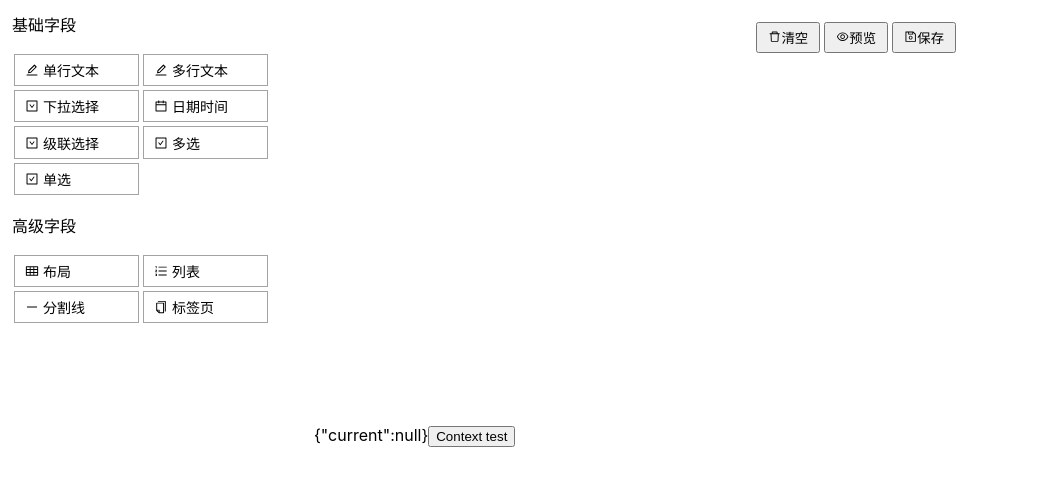
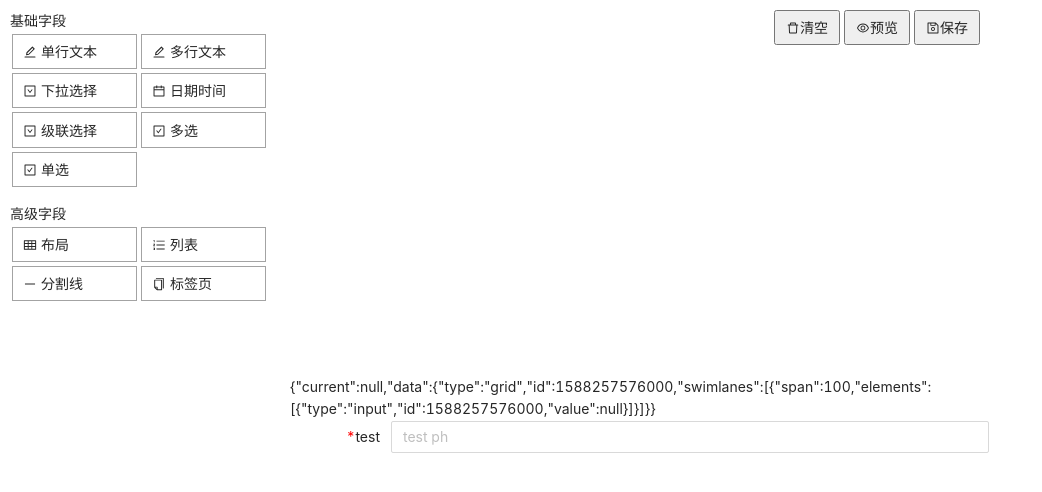
Before and after one commit to joyceworks/dynamic-form-react, a React (Create React App) app: page / in a window 1280 px wide. Shown: the top 492 px of the page, without its empty margins (0-1042 px from the left). Built offline with nearby package versions, Linux system fonts and the light colour scheme.

Commit message:
feat: data context

```diff
--- a/package.json
+++ b/package.json
@@ -6,10 +6,12 @@
     "@testing-library/jest-dom": "^4.2.4",
     "@testing-library/react": "^9.3.2",
     "@testing-library/user-event": "^7.1.2",
+    "@types/antd": "^1.0.0",
     "@types/jest": "^25.2.1",
     "@types/node": "^13.13.4",
     "@types/react": "^16.9.34",
     "@types/react-dom": "^16.9.7",
+    "antd": "^4.2.0",
     "react": "^16.13.1",
     "react-dom": "^16.13.1",
     "react-icons": "^3.10.0",
--- a/src/App.css
+++ b/src/App.css
@@ -1,3 +1,5 @@
+@import '~antd/dist/antd.css';
+
 .App {
   text-align: center;
 }
--- a/src/components/Cell/index.tsx
+++ b/src/components/Cell/index.tsx
@@ -1,15 +1,37 @@
 import React, {useContext} from "react";
+import Element from '../../schemas/Element';
 import {DynamicFormContext} from "../DynamicForm";
+import {Input} from "antd";
+import {FormGroup} from "../FormGroup";
 
 interface CellProps {
+    element: Element;
 }
 
-export const Cell = function (props: CellProps) {
+export const Cell = function ({element}: CellProps) {
     const dispatch = useContext(DynamicFormContext);
     return <>
-        <button onClick={() => dispatch({
-            type: 'SET_CURRENT',
-            element: 'Hi'
-        })}>Context test</button>
+        <FormGroup required={element.required} warning={element.warning} layout={element.layout}
+                   warningable={element.warningable}
+                   label={
+                       element.labeled ?
+                           <label title={element.label}>{element.label}</label> : <></>
+                   }
+                   element={
+                       <Input value={element.value} placeholder={element.placeholder}
+                              onChange={(event) => {
+                                  dispatch({
+                                      type: 'SET_VALUE',
+                                      value: event.currentTarget.value
+                                  });
+                              }}
+                       />
+                   }
+        />
+        {/*<button onClick={() => dispatch({*/}
+        {/*    type: 'SET_CURRENT',*/}
+        {/*    element: 'Hi'*/}
+        {/*})}>Context test*/}
+        {/*</button>*/}
     </>;
 }
--- a/src/components/DynamicForm/index.tsx
+++ b/src/components/DynamicForm/index.tsx
@@ -1,5 +1,4 @@
 import React, {useReducer} from "react";
-import {act} from "react-dom/test-utils";
 import {Cell} from "../Cell";
 
 interface DynamicFormProps {
@@ -7,21 +6,46 @@ interface DynamicFormProps {
 
 export const DynamicFormContext = React.createContext<any>(null);
 
+const data = {
+    current: null,
+    data: {
+        type: 'grid',
+        id: new Date().getTime(),
+        swimlanes: [{
+            span: 100, elements: [
+                {
+                    type: 'input',
+                    id: new Date().getTime(),
+                    value: null
+                }
+            ]
+        }]
+    }
+};
+
 export const DynamicForm = function (props: DynamicFormProps) {
     const [state, dispatch] = useReducer(function (state: any, action: any) {
         switch (action.type) {
             case 'SET_CURRENT':
-                return {...state, current: action.element}
+                return {...state, current: action.element};
+            case 'SET_VALUE':
+                state.data.swimlanes[0].elements[0].value = action.value;
+                return {...state}
             default:
                 return state;
         }
-    }, {
-        current: null
-    });
+    }, data);
     return <DynamicFormContext.Provider value={dispatch}>
         <>
             <span>{JSON.stringify(state)}</span>
-            <Cell/>
+            <Cell element={{
+                value: data.data.swimlanes[0].elements[0].value,
+                labeled: true,
+                label: 'test',
+                required: true,
+                placeholder: 'test ph',
+                warningable: true
+            }}/>
         </>
     </DynamicFormContext.Provider>;
 }
--- a/src/components/FormGroup/index.tsx
+++ b/src/components/FormGroup/index.tsx
@@ -2,9 +2,9 @@ import React from "react";
 import './index.css';
 
 interface FormGroupProps {
-    layout: 'inline' | 'default';
+    layout?: 'inline' | 'default';
     required: boolean;
-    warning: string | null;
+    warning?: string | null;
     warningable: boolean;
     label: JSX.Element | null;
     element: JSX.Element;
--- /dev/null
+++ b/src/schemas/Element.ts
@@ -0,0 +1,10 @@
+export default interface Element {
+    value: any;
+    label: string;
+    placeholder: string;
+    labeled: boolean;
+    warningable: boolean;
+    layout?: 'inline' | 'default';
+    warning?: string;
+    required: boolean;
+}
```
Also changed, not shown: 1 other file (tests, documents, lock files or other folders).
